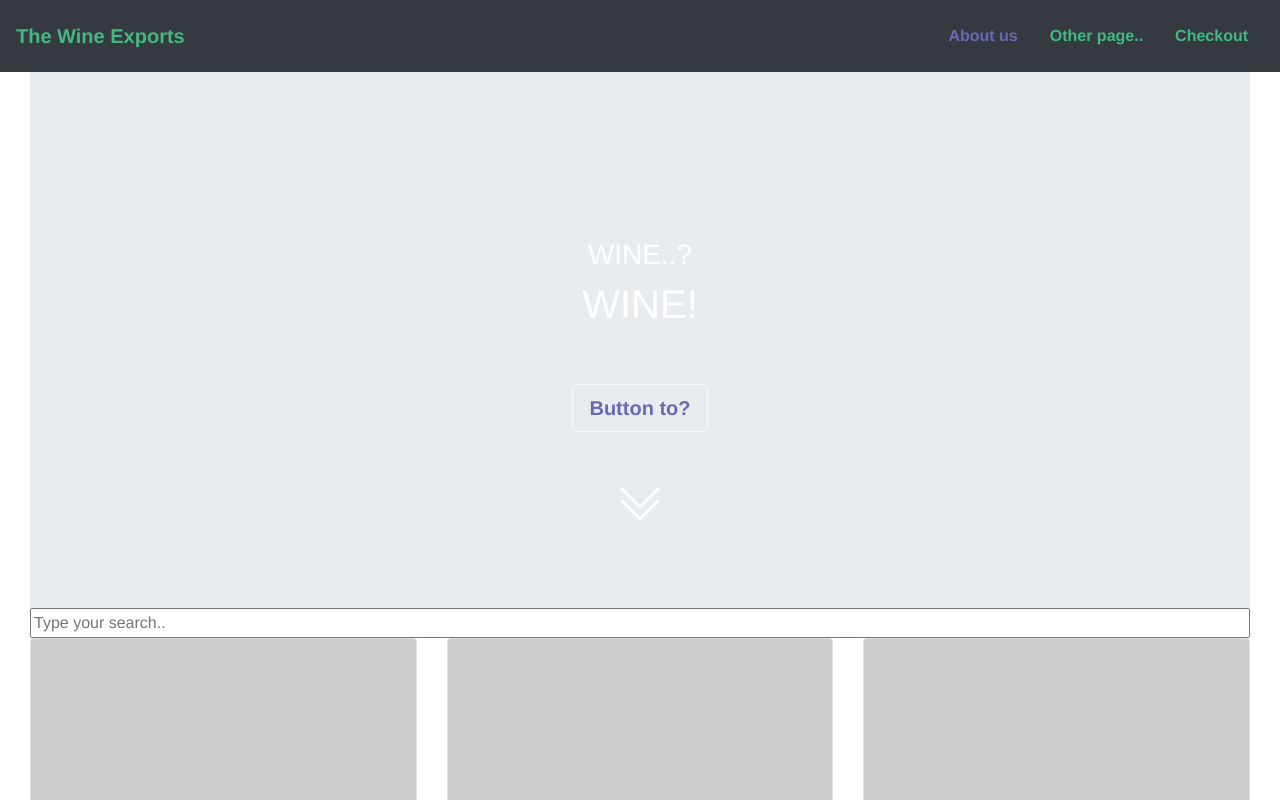
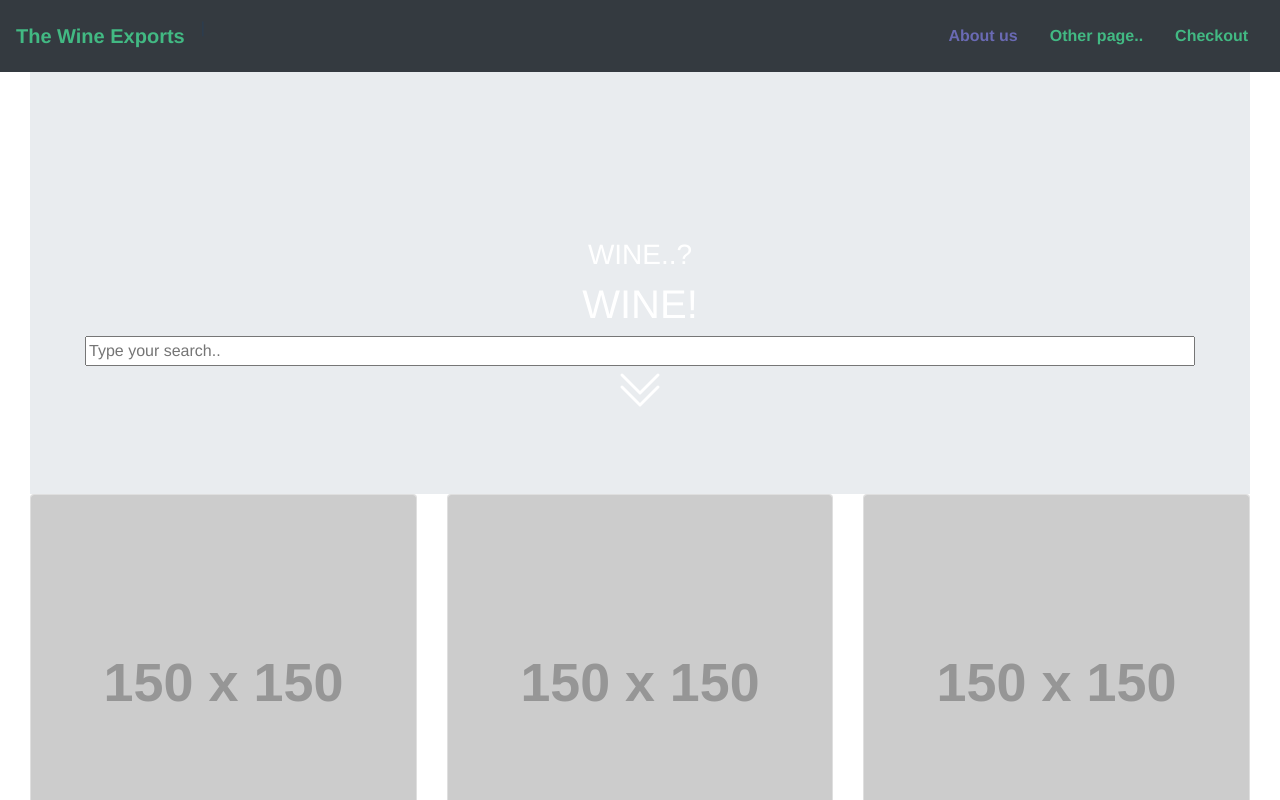
Before and after one commit to mykellner/webshop-styx, a Vue app: page / in a window 1280 px wide. Shown: the top 800 px of the page. Built offline with nearby package versions, Linux system fonts and the light colour scheme.

Commit message:
search bar moved

```diff
--- a/src/App.vue
+++ b/src/App.vue
@@ -48,7 +48,7 @@
                         <h1 class="text-white">WINE!</h1>
 
                         <!-- smooth scroll to rubik section -->
-                        <a href="#rubiks" class="mt-5 mb-5 btn btn-lg btn-outline-light">Button to?</a>
+                         <input type="text" placeholder="Type your search.." class="searchfield">
                         <p>
                             <!-- bouncing svg arrow down -->
                             <svg width="3em" height="3em" viewBox="0 0 16 16" class="bi bi-chevron-double-down bounce" fill="currentColor" xmlns="http://www.w3.org/2000/svg">
@@ -71,7 +71,7 @@
                 <!-- card column-->
                     <div class="col-md-12 col-lg-12">
 
-                       <input type="text" placeholder="Type your search.." class="searchfield">
+
                     <!--implementation of cards with card grid, 3 cols for xl, 2 for mds and 1 for rest-->
                         <div class="row row-cols-1 row-cols-md-2 row-cols-xl-3">
 
```
